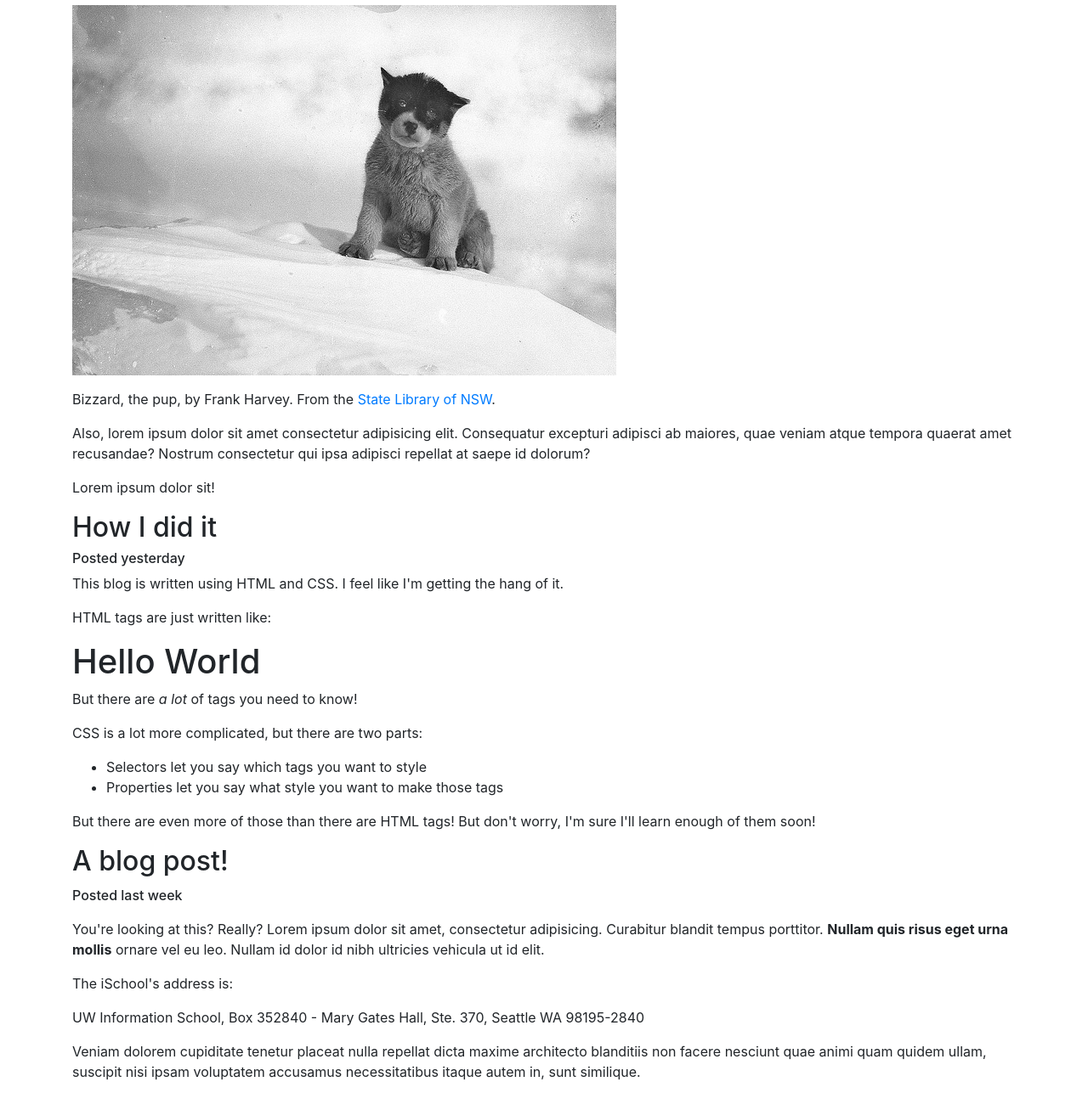
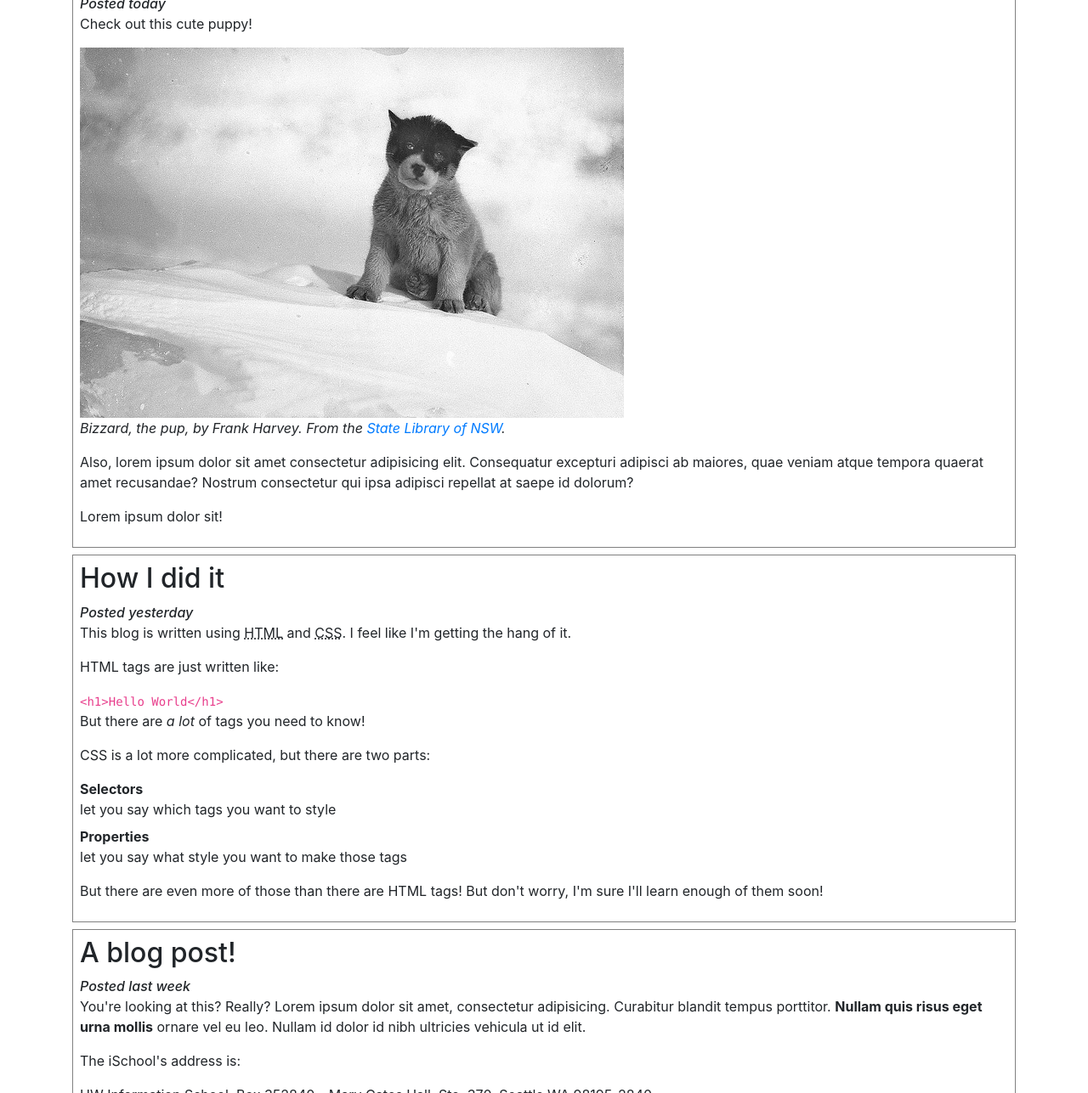
Before and after one commit to poojaram/ClientSide-HTML-CSS, a website: page problem-a/index.html in a window 1280 px wide. Shown: the part 199-1486 px from the top of the page at 85% size. Drawn offline with nearby package versions, Linux system fonts and the light colour scheme.

Commit message:
completed problem-a

```diff
--- a/problem-a/index.html
+++ b/problem-a/index.html
@@ -1,59 +1,81 @@
 <!DOCTYPE html>
 <html lang="en">
+
 <head>
     <meta charset="utf-8">
+    <meta name="author" content="Pooja Ramanathan">
+    <meta name="description" content="My blog">
     <title>My Blog</title>
     <link rel="stylesheet" href="https://stackpath.bootstrapcdn.com/bootstrap/4.1.1/css/bootstrap.min.css">
     <link rel="stylesheet" href="css/style.css">
 </head>
+
 <body class="container">
 
+    <header>
         <!-- Blog title -->
         <h1>My Awesome Blog</h1>
         <p>Where I post about whatever stuff is of interest to me</p>
+    </header>
 
+    <main>
+        <section>
             <!-- First post -->
-  <h3>Check it out!</h3>
-  <h6>Posted today</h6>
+            <h2>Check it out!</h2>
+            <time datetime="2019-10-20" class="time-posted">Posted today</time>
+            <p>Check out this cute puppy!</p>
+            <figure>
+                <img src="img/2959326615_af04f9878a_z.jpg" alt="a cute puppy">
+                <figcaption>
+                    <cite>Bizzard, the pup, by Frank Harvey. From the <a href="https://www.flickr.com/photos/statelibraryofnsw/2959326615/">State Library of NSW</a>.</cite>
+                </figcaption>
+            </figure>
 
-  <p>Check out this cute puppy!</p>
-  <p><img src="img/2959326615_af04f9878a_z.jpg"></p>
-  <p>Bizzard, the pup, by Frank Harvey. From the <a href="https://www.flickr.com/photos/statelibraryofnsw/2959326615/">State Library of NSW</a>.</p>
             <p>Also, lorem ipsum dolor sit amet consectetur adipisicing elit. Consequatur excepturi adipisci ab maiores, quae veniam atque tempora quaerat amet recusandae? Nostrum consectetur qui ipsa adipisci repellat at saepe id dolorum?</p>
             <p>Lorem ipsum dolor sit!</p>
+        </section>
 
+        <section>
         <!-- Second post -->
             <h2>How I did it</h2>
-  <h6>Posted yesterday</h6>
+            <time datetime="2019-10-19" class="time-posted">Posted yesterday</time>
 
-  <p>This blog is written using HTML and CSS. I feel like I'm getting the hang of it.</p>
+            <p>This blog is written using
+              <abbr title="HyperText Markup Language">HTML</abbr> and <abbr title="Cascading Style Sheets">CSS</abbr>. I feel like I'm getting the hang of it.</p>
             <p>HTML tags are just written like:</p>
 
-    <h1>Hello World</h1>
+              <code>&lt;h1&gt;Hello World&lt;/h1&gt;</code>
 
             <p>But there are <em>a lot</em> of tags you need to know!</p>
             <p>CSS is a lot more complicated, but there are two parts:</p>
-  <ul>
-    <li>Selectors let you say which tags you want to style</li>
-    <li>Properties let you say what style you want to make those tags</li>
-  </ul>
+            <dl>
+              <dt>Selectors</dt>
+                <dd> let you say which tags you want to style </dd>
+              <dt>Properties</dt>
+                <dd> let you say what style you want to make those tags </dd>
+            </dl>
 
             <p>But there are even more of those than there are HTML tags! But don't worry, I'm sure I'll learn enough of them soon!</p>
+        </section>
 
+        <section>
             <!-- Third post -->
             <h2>A blog post!</h2>
-  <p class="time-posted">Posted last week</p>
+            <time datetime="2019-10-13" class="time-posted">Posted last week</time>
             <p>You're looking at this? Really? Lorem ipsum dolor sit amet, consectetur adipisicing. Curabitur blandit tempus porttitor. <strong>Nullam quis risus eget urna mollis</strong> ornare vel eu leo. Nullam id dolor id nibh ultricies vehicula ut id elit.</p>
             <p>The iSchool's address is:</p>
                 <p>UW Information School, Box 352840 - Mary Gates Hall, Ste. 370, Seattle WA 98195-2840</p>
             <p>Veniam dolorem cupiditate tenetur placeat nulla repellat dicta maxime architecto blanditiis non facere nesciunt quae animi quam quidem ullam, suscipit nisi ipsam voluptatem accusamus necessitatibus itaque autem in, sunt similique.</p>
             <p>In mollitia cumque sapiente ducimus quo labore <em>magni qui quas aperiam</em>, voluptatibus nesciunt dicta enim dignissimos doloribus tempora iusto commodi alias recusandae tempore beatae atque? Totam cum et, perferendis itaque.</p>
-
+        </section>
+    </main>
 
     <!-- Author info -->
     <footer>
     <p>This blog was created by me using my own two hands.</p>
-  <p>Contact me at me@here.com, or at (555) 123-4567.</p>
+    <address>
+        Contact me at <a href="mailto:me@here.com">me@here.com</a>, or at <a href="tel:555-123-4567">(555) 123-4567</a>.
+    </address>
     <p>&copy; 2017 The Author.</p>
   </footer>
 </body>
```
Lines whose indentation alone changed are shown as unchanged.
